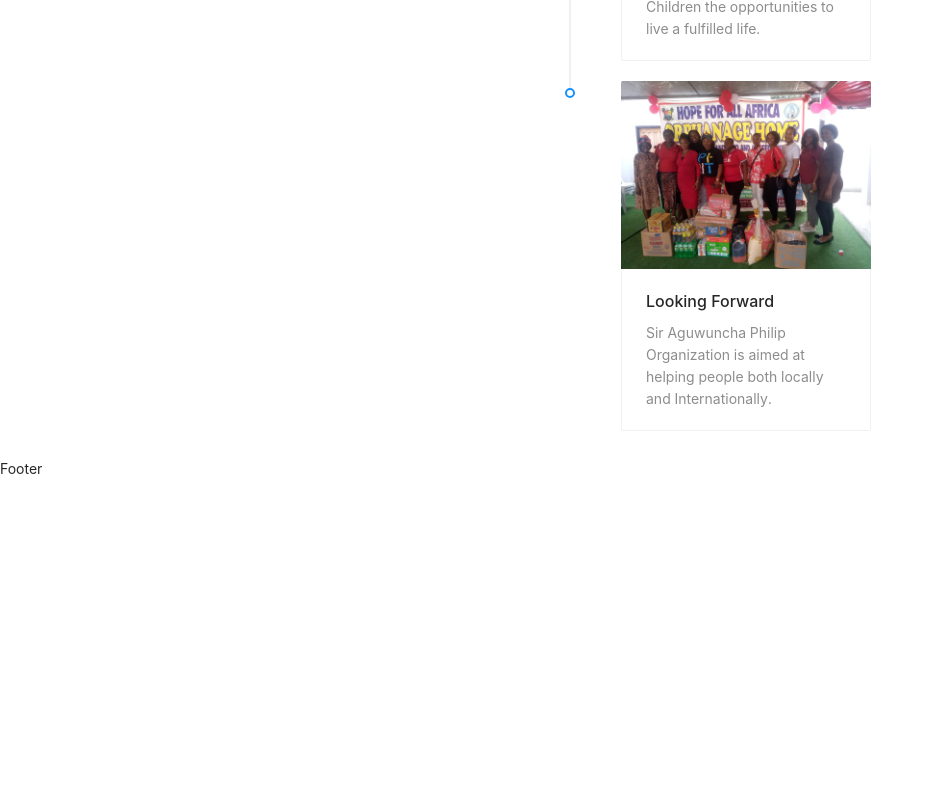
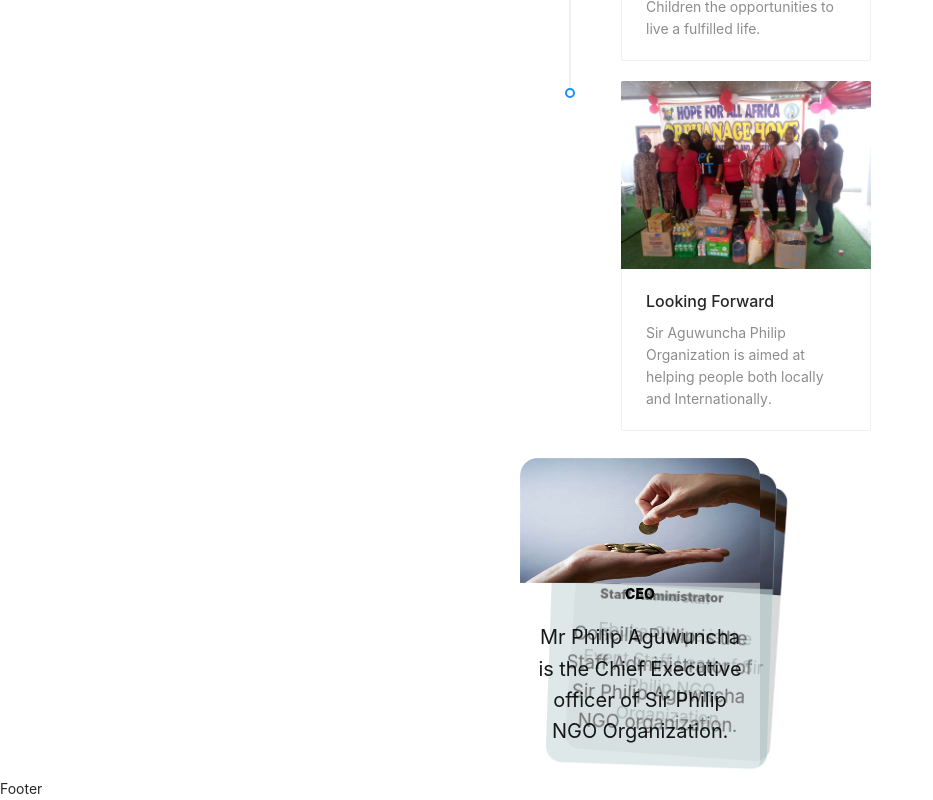
Before and after one commit to Chidalu567/NGO_Application, a Next.js app: page / in a window 1280 px wide. Shown: the part 4421-5221 px from the top of the page, without its empty margins (0-933 px from the left). Before the commit the page ends 4901 px from the top, so only its background shows below. Built offline with nearby package versions, Linux system fonts and the light colour scheme.

Commit message:
Made update

```diff
--- a/Components/UIComponents/Staffs.js
+++ b/Components/UIComponents/Staffs.js
@@ -1,36 +1,69 @@
-import styled from 'styled-components';
 import Image from 'next/image';
 
-//ant design components
-import { Carousel } from 'antd';
+//For Styled components
+import styled from 'styled-components';
 
-// images
-import Staff1 from '../../public/images/staffs/Concilia.png';
-import Staff2 from '../../public/images/staffs/Ebuka.png';
-import Staff3 from '../../public/images/staffs/okechukwu.png';
+//images
+import mustache from '../../public/images/mustache.png';
+import donateImage from '../../public/images/donateImage.jpg';
+import foodImage from '../../public/images/workstats/food.jpg';
 
- const Container = styled.div`
-    margin-top:60px;
+// swiper
+import { Swiper,SwiperSlide} from 'swiper/react';
+import { EffectCards } from 'swiper'; // swiper modules
+//swiper Styles
+import 'swiper/css';
+import 'swiper/css/effect-cards';
+
+
+//UI components
+const Container = styled.div`
+
 `;
 
-const StaffContainer = styled.div``;
+const Title = styled.h4`
+    text-align:center;
+    color:black;
+    font-family:'Inter';
+    font-weight:800;
+`;
+const Description = styled.p`
+    text-align:center;
+    font-size:20px;
+    font-family:Inter;
+    color:rgba(0,0,0,0.9);
+    padding:10px;
+`;
 
 export const Staffs = () => {
     return (
         <Container>
-            <Carousel autoplay>
-                <StaffContainer>
-                    <Image src={Staff1} layout="responsive" priority="true" alt=""/>
-                </StaffContainer>
+            <Swiper
+                effect={"cards"}
+                grabCursor={true}
+                pagination={true}
+                modules={[EffectCards]}
+                className="allStaffs"
+            >
 
-                <StaffContainer>
-                    <Image src={Staff2} layout="responsive" priority="true" alt=""/>
-                </StaffContainer>
+                <SwiperSlide>
+                    <Image src={donateImage} priority={true} />
+                    <Title>CEO</Title>
+                    <Description>Mr Philip Aguwuncha is the Chief Executive officer of Sir Philip NGO Organization.</Description>
+                </SwiperSlide>
 
-                <StaffContainer>
-                    <Image src={Staff3} layout="responsive" priority="true" alt=""/>
-                </StaffContainer>
-            </Carousel>
+                <SwiperSlide>
+                    <Image src={donateImage} priority={true} />
+                    <Title>Staff Administrator</Title>
+                    <Description>Concilia Philip is the Staff Administrator of Sir Philip Aguwncha NGO organization.</Description>
+                </SwiperSlide>
+
+                <SwiperSlide>
+                    <Image src={donateImage} priority={true} />
+                    <Title>Event Staff</Title>
+                    <Description>Ebuka Okoye is the Event Staff Lead of Sir Philip NGO Organization.</Description>
+                </SwiperSlide>
+            </Swiper>
         </Container>
     )
 }
--- a/package.json
+++ b/package.json
@@ -20,7 +20,8 @@
     "react": "18.0.0",
     "react-dom": "18.0.0",
     "styled-components": "^5.3.5",
-    "styled-media-query": "^2.1.2"
+    "styled-media-query": "^2.1.2",
+    "swiper": "^8.1.5"
   },
   "devDependencies": {
     "eslint": "8.13.0",
--- a/pages/_app.js
+++ b/pages/_app.js
@@ -4,6 +4,8 @@
 import { config } from "@fortawesome/fontawesome-svg-core";
 config.autoAddCss = false;
 import '../styles/globals.css';
+import '../styles/staffs.css';
+import 'swiper/css/bundle';
 
 
 function MyApp({ Component, pageProps }) {
--- a/pages/index.js
+++ b/pages/index.js
@@ -22,13 +22,15 @@
 
       <FirstSection />
 
-      <TimeLine/>
+      <TimeLine />
+
+      <Staffs />
 
       {/* <WorkStatistic />
 
       <Charts />
 
-      <Staffs />
+
 
        */}
 
--- /dev/null
+++ b/styles/staffs.css
@@ -0,0 +1,23 @@
+
+.swiper {
+    width: 240px;
+    height: 320px;
+  }
+
+  .swiper-slide {
+    display: flex;
+    flex-direction:column;
+    border-radius: 18px;
+  }
+
+  .swiper-slide:nth-child(1n) {
+    background-color: rgba(255,255,255,0.4);
+  }
+
+  .swiper-slide:nth-child(2n) {
+    background-color: rgba(225,255,255,0.6);
+  }
+
+  .swiper-slide:nth-child(3n) {
+    background-color: rgba(255,255,255,0.8);
+  }
```
Also changed, not shown: 2 other files (tests, documents, lock files or other folders).
